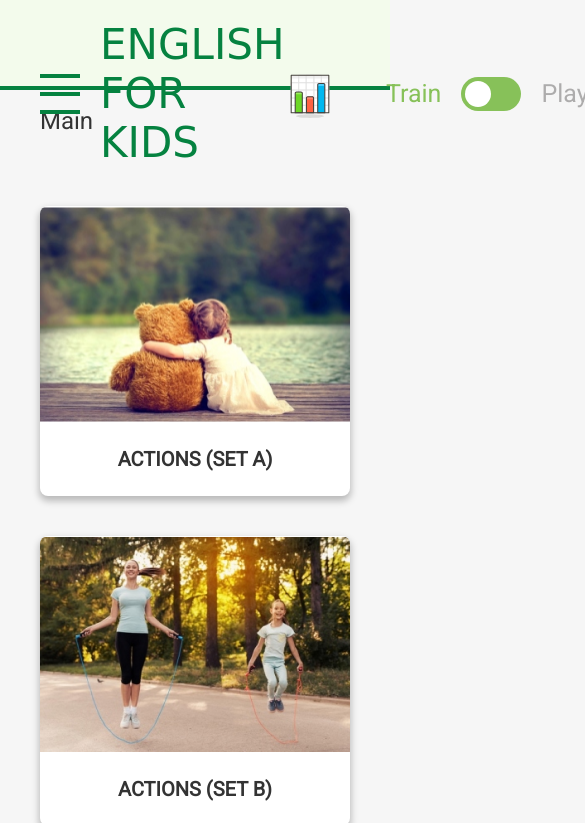
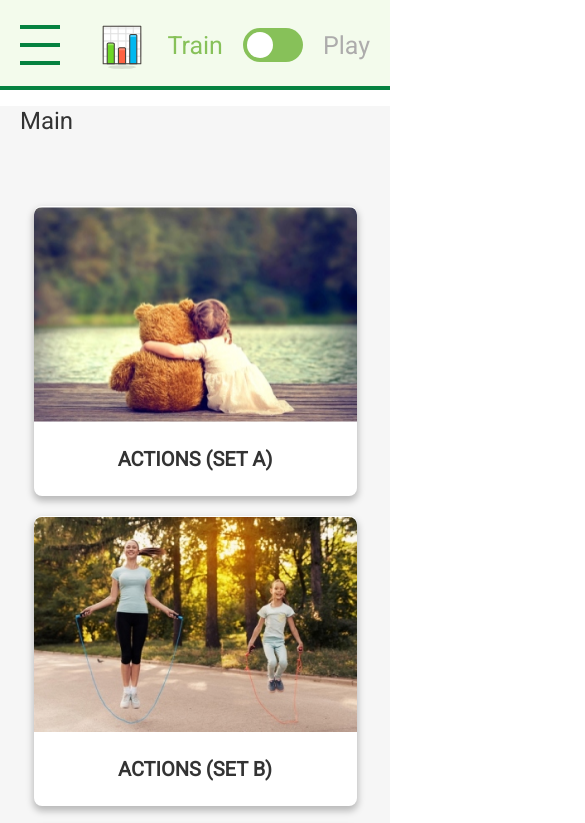
Before and after one commit to nst-mznts/English_for_kids, a website with bundled scripts: page index.html in a window 390 px wide. Shown: the top 823 px of the page, 585 px wide, since content can reach past the window. Built offline with nearby package versions, Linux system fonts and the light colour scheme; a web font is replaced by a local one.

Commit message:
feat: add media queries for different devices

```diff
--- a/index.html
+++ b/index.html
@@ -13,14 +13,16 @@
     <header>
         <div class="wrapper">
             <div class="header-wrapper">
+                <div class="header-wrapper-items">
                     <div class="burger">
                         <span class="burger-line burger-line-first"></span>
                         <span class="burger-line burger-line-second"></span>
                         <span class="burger-line burger-line-third"></span>
                         <span class="burger-line burger-line-fourth"></span>
                     </div>
-
                     <h1 class="logo" data-about="Main">ENGLISH FOR KIDS</h1>
+                </div>
+                <div class="header-wrapper-items">
                     <div class= "statistic"><span class= "statistic-icon"></span></div>
                     <div class="toggle-wrapper">
                         <span class="train">Train</span>
@@ -32,8 +34,8 @@
                     </div>
                 </div>
             </div>
+        </div>
     </header>
-
     <div class="sidenav-background">
         <div id="mySidenav" class="sidenav">
             <a class= "link cards-menu active" href="#" data-about="Main">Main page</a><br>
@@ -47,7 +49,6 @@
             <a class= "link cards-menu" href="#" data-about="Food">Food</a><br>
         </div>
     </div>
-
     <main class="container">
         <div class="wrapper">
             <div class="category-wrapper"><h3 class="category-title"></h3></div>
@@ -55,7 +56,6 @@
             <div class="card-wrapper"></div>
         </div>
     </main>
-
     <footer>
         <div class="footer">
             <div class='start'>
--- a/sass/abstract/_mixins.scss
+++ b/sass/abstract/_mixins.scss
@@ -4,3 +4,36 @@
     font-size: $size;
     color: $color;
 }
+
+@mixin columns ($direction, $content, $items) {
+    display: flex;
+    flex-wrap: wrap;
+    flex-direction: $direction;
+    justify-content: $content;
+    align-items: $items;
+}
+
+@mixin icons ($url, $width, $height) {
+    background-image: url($url);
+    background-repeat: no-repeat;
+    background-size: cover;
+    width: $width;
+    height: $height;
+    display: block;
+}
+
+@mixin media-laptop {
+    @media (max-width: $content-width) { @content;}
+}
+
+@mixin media-tablet {
+    @media (max-width: $tablet-width) { @content;}
+}
+
+@mixin media-mobile {
+    @media (max-width: $mobile-big-width) { @content;}
+}
+
+@mixin media-mobilesmall {
+    @media (max-width: $mobile-small-width) { @content;}
+}
--- a/sass/abstract/_placeholders.scss
+++ b/sass/abstract/_placeholders.scss
@@ -1,3 +1,7 @@
+%max-width {
+    max-width: $content-width;
+}
+
 %transition {
     transition: all .3s ease-out;
 }
--- a/sass/base/_base.scss
+++ b/sass/base/_base.scss
@@ -6,11 +6,11 @@
 
 html {
     font-size: 10px;
-    font-family: 'Roboto', sans-serif;
 }
 
 body {
-    background-color: $color-background;
+    font-family: 'Roboto', sans-serif;
+    @include font(normal, 400, 1.6rem, $color-text);
 }
 
 header {
@@ -24,9 +24,16 @@ header {
     @include font(normal, 500, 4.2rem, $color-train-dark);
     @extend %transition;
     cursor: pointer;
+    @include media-mobile {
+        display: none;
+    }
     &:hover {
         color: $color-train-light;
     }
+}
+
+main {
+    background-color: $color-background;
 }
 
 .category-title {
@@ -52,11 +59,6 @@ footer {
     background-color: $color-play-light;
 }
 
-@media screen and (max-height: 450px) {
-    .sidenav {padding-top: 15px;}
-    .sidenav a {font-size: 18px;}
-}
-
 .star {
     height: 48px;
     width: 48px;
--- a/sass/base/_buttons.scss
+++ b/sass/base/_buttons.scss
@@ -6,15 +6,6 @@
     &:hover {
         transform: scale(0.95);
     }
-}
-
-.statistic-icon {
-    background-image: url('../../img/icons/statistic.svg');
-    background-repeat: no-repeat;
-    background-size: cover;
-    width: 100%;
-    height: 100%;
-    display: block;
 }
 
 .start {
@@ -33,15 +24,6 @@
         animation: shake 0.5s;
         animation-iteration-count: infinite;
     }
-}
-
-.start-icon {
-    background-image: url('../../img/icons/play.svg');
-    background-repeat: no-repeat;
-    background-size: cover;
-    width: 50%;
-    height: 50%;
-    display: block;
 }
 
 @keyframes shake {
@@ -64,8 +46,10 @@
     height: 40px;
     box-shadow: 0 3px 4px 0 rgba(0,0,0,.3);
     background-color: transparent;
-    border: 1px solid hsla(0,0%,100%,.5);
-    @include font(bold, 500, 1.8rem, $color-card);
+    border-radius: 8px;
+    border-style: none;
+    font-family: 'Roboto', sans-serif;
+    @include font(normal, 500, 1.8rem, $color-card);
     cursor: pointer;
     @extend %btn-transition;
 }
@@ -73,8 +57,6 @@
 .repeat-words {
     background-image: linear-gradient(-106deg,$color-train-dark,$color-play-dark);
     width: 200px;
-    border-radius: 8px;
-    border-style: none;
     &:hover {
         background-image: linear-gradient(160deg,$color-train-dark,$color-play-dark);
     }
@@ -83,8 +65,6 @@
 .reset {
     background-image: linear-gradient(-106deg,$color-additional,$color-play-dark);
     width: 90px;
-    border-radius: 8px;
-    border-style: none;
     &:hover {
         background-image: linear-gradient(160deg,$color-additional,$color-play-dark);
     }
--- /dev/null
+++ b/sass/base/_icons.scss
@@ -0,0 +1,12 @@
+.statistic-icon {
+    @include icons('../../img/icons/statistic.svg', 100%, 100%);
+}
+
+.rotate-icon {
+    @include icons('../../img/icons/rotate.svg', 70%, 70%);
+    padding-top: 6px;
+}
+
+.start-icon {
+    @include icons('../../img/icons/play.svg', 50%, 50%);
+}
--- a/sass/component/_burger.scss
+++ b/sass/component/_burger.scss
@@ -3,7 +3,6 @@
     height: 40px;
     cursor: pointer;
     position: relative;
-    margin-right: 20px;
 }
 
 .burger-line {
--- a/sass/component/_card.scss
+++ b/sass/component/_card.scss
@@ -1,10 +1,7 @@
 .card {
-	display: flex;
-    flex-direction: column;
-    align-items: center;
-    justify-content: center;
+    @include columns(column, center, center);
     text-align: center;
-    background: #FFFFFF;
+    background: $color-card;
     box-shadow: 0px 4px 7px 1px rgba(0, 0, 0, 0.25);
     border-radius: 8px;
     width: 323px;
@@ -34,20 +31,8 @@
     @include font(normal, 600, 2rem, $color-text);
 }
 
-.rotate-icon {
-    background-image: url('../../img/icons/rotate.svg');
-    background-repeat: no-repeat;
-    background-size: cover;
-    width: 70%;
-    height: 70%;
-    display: block;
-    margin-top: 7px;
-}
-
 .rotate {
-	display: flex;
-    align-content: center;
-    justify-content: center;
+    @include columns(row, center, center);
     background: $color-train-light;
 	border-radius: 50px;
 	width: 50px;
--- a/sass/component/_navigation.scss
+++ b/sass/component/_navigation.scss
@@ -7,8 +7,12 @@
     left: 0;
     background-color: $color-train-dark;
     overflow-x: hidden;
-    transition: 0.5s;
+    @extend %transition;
     padding-top: 10px;
+    @include media-mobile {
+        .sidenav {padding-top: 15px;}
+        .sidenav a {font-size: 18px;}
+    }
 }
 
 .link {
@@ -36,7 +40,7 @@
     background: rgba(41, 41, 41, 0.6);
     opacity: 0;
     pointer-events: none;
-    transition: 0.5s all;
+    @extend %transition;
     &.active {
         opacity: 1;
         z-index: 9;
--- a/sass/component/_table.scss
+++ b/sass/component/_table.scss
@@ -9,6 +9,12 @@ th {
     padding: 6px;
     cursor: pointer;
     @include font(normal, 500, 2.4rem, $color-card);
+    @include media-tablet {
+        @include font(normal, 500, 1.8rem, $color-card);
+    }
+    @include media-mobile {
+        @include font(normal, 400, 1.2rem, $color-card);
+    }
     &:hover {
         background-color: $color-train-light;
     }
@@ -22,4 +28,10 @@ td {
     text-align: center;
     padding: 6px;
     @include font(normal, 400, 1.8rem, $color-text);
+    @include media-tablet {
+        @include font(normal, 400, 1.6rem, $color-text);
+    }
+    @include media-mobile {
+        @include font(normal, 400, 1rem, $color-text);
+    }
 }
--- a/sass/layouts/_wrapper.scss
+++ b/sass/layouts/_wrapper.scss
@@ -1,27 +1,36 @@
 .wrapper {
-    max-width: $content-width;
+    @extend %max-width;
     margin: 0 auto;
     padding: 0 40px;
+    @include media-tablet {
+        padding: 0 20px;
+    }
 }
 
 .card-wrapper {
-    display: flex;
-    flex-wrap: wrap;
-    align-items: center;
-    justify-content: space-between;
-    max-width: 1200px;
+    @extend %max-width;
+    @include columns(row, space-between, center);
     column-gap: 40px;
     row-gap: 40px;
     padding: 0 0 70px 0;
 	margin: 0 auto;
+    @include media-tablet {
+        column-gap: 20px;
+        row-gap: 20px;
+    }
+    @include media-mobile {
+        @include columns(column, center, center);
+    }
 }
 
 .header-wrapper {
-    display: grid;
-    grid-template-columns: 60px 1fr 80px 224px;
-    justify-content: space-between;
-    align-items: center;
+    @include columns(row, space-between, center);
     padding: 20px 0;
+}
+
+.header-wrapper-items {
+    @include columns(row, space-between, center);
+    column-gap: 20px;
 }
 
 .toggle-wrapper {
@@ -32,34 +41,27 @@
 }
 
 .title-wrapper {
-    display: flex;
-    align-items: center;
-    justify-content: space-between;
+    @include columns(row, space-between, center);
 	width: 300px;
 }
 
 .category-wrapper {
     height: 30px;
-    max-width: 1200px;
-    display: flex;
-    align-items: center;
+    @extend %max-width;
+    @include columns(row, start, center);
     margin: 16px 0 10px 0;
 }
 
 .stars-wrapper {
     height: 50px;
-    max-width: 1200px;
-    display: flex;
-    align-items: center;
+    @extend %max-width;
+    @include columns(row, start, center);
     margin-bottom: 10px;
 }
 
 .result-wrapper {
-    display: flex;
-    flex-direction: column;
+    @include columns(column, center, center);
     row-gap: 40px;
-    align-items: center;
-    justify-content: center;
 	width: 40%;
     font-size: 30px;
     font-weight: 400;
--- a/sass/style.scss
+++ b/sass/style.scss
@@ -1,14 +1,20 @@
+// Normalize
 @import "../node_modules/normalize-scss/sass/normalize";
 
+// Abstract
 @import "abstract/constants";
 @import "abstract/placeholders";
 @import "abstract/mixins";
 
+// Base
 @import "base/base";
 @import "base/buttons";
+@import "base/icons";
 
+// Layouts
 @import "layouts/wrapper";
 
+// Component
 @import "component/card";
 @import "component/navigation";
 @import "component/toggle";
```
Also changed, not shown: sass/abstract/_constants.scss (line endings or trailing spaces), sass/style.css, 1 other file. Lines whose indentation alone changed are shown as unchanged.
